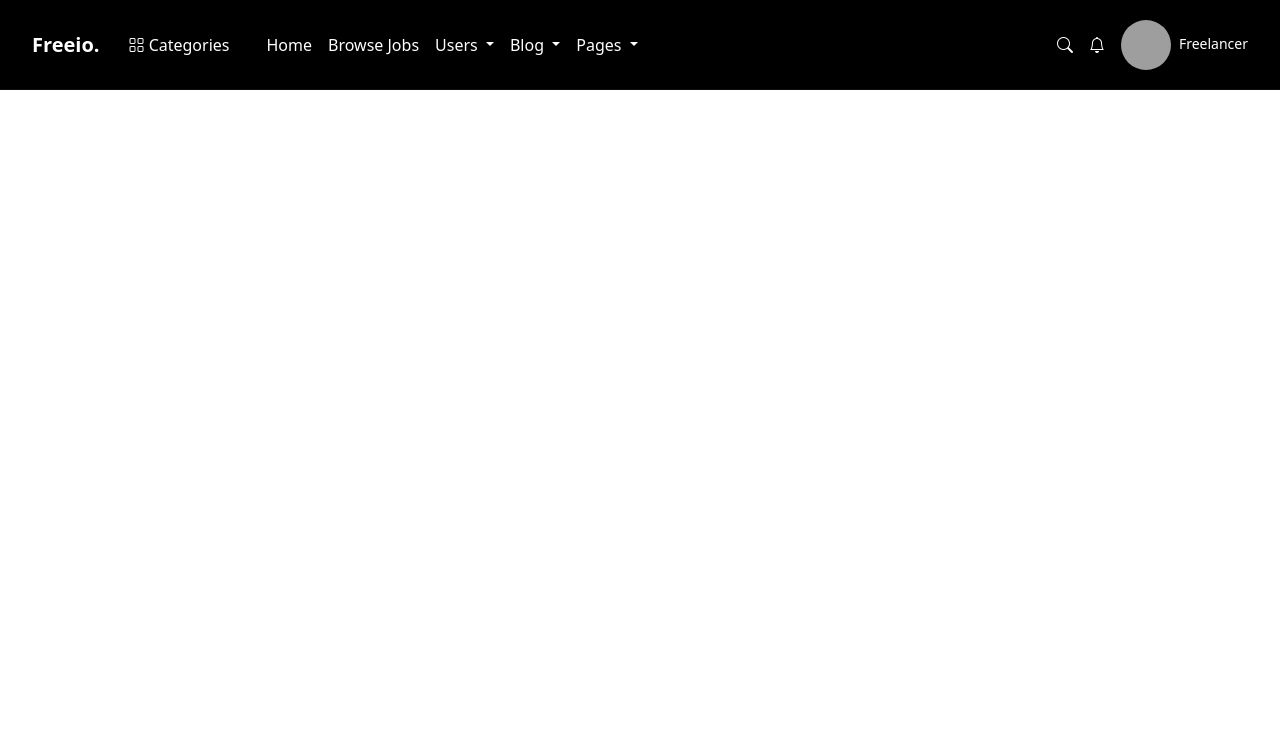
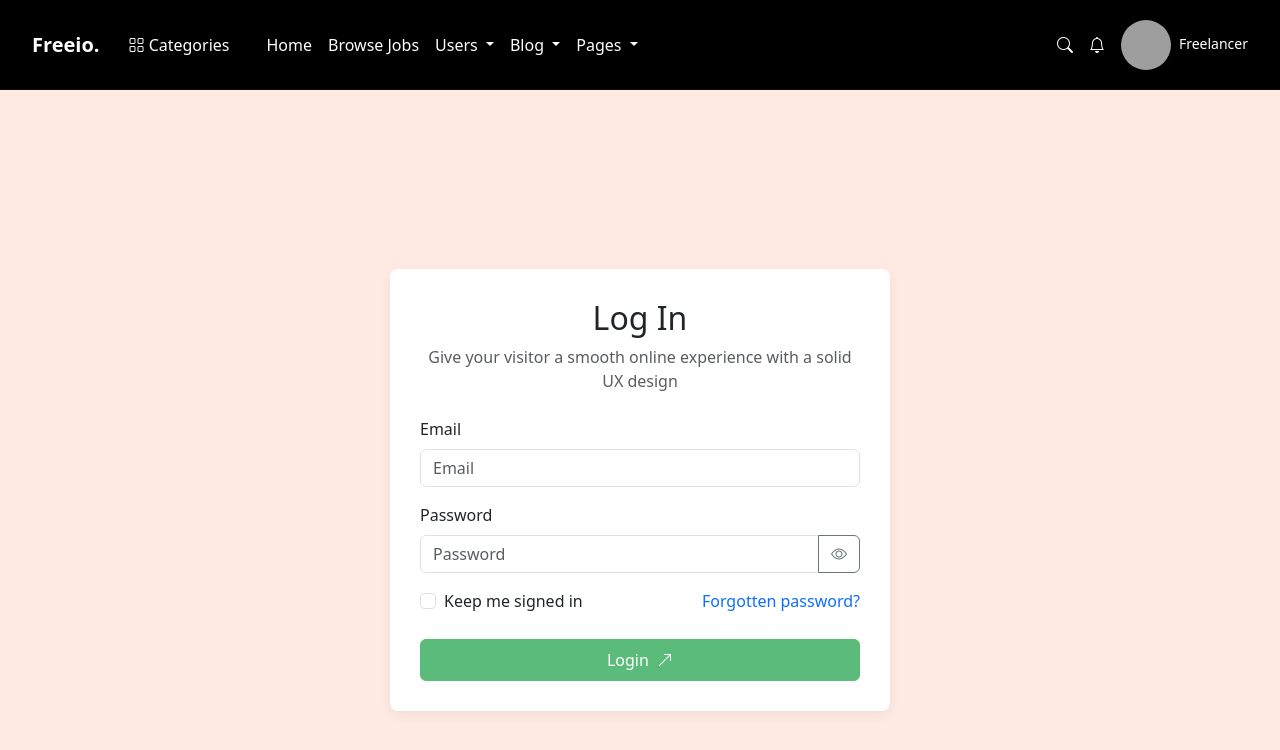
Before and after one commit to mashady/jobs_and_freelancing_platform_frontend, a Vue app: page /login in a window 1280 px wide. Shown: the top 750 px of the page. Built offline with nearby package versions, Linux system fonts and the light colour scheme; grey boxes are pictures that could not be loaded.

Commit message:
login page

```diff
--- /dev/null
+++ b/src/pages/Login.vue
@@ -0,0 +1,107 @@
+<template>
+    <div class="login-container">
+      <div class="login-card">
+        <h2 class="text-center mb-2">Log In</h2>
+        <p class="text-center text-muted mb-4">Give your visitor a smooth online experience with a solid UX design</p>
+        <div class="mb-3">
+          <label for="email" class="form-label">Email</label>
+          <input
+            type="email"
+            class="form-control"
+            id="email"
+            v-model="email"
+            placeholder="Email"
+          >
+        </div>
+
+        <div class="mb-3">
+          <label for="password" class="form-label">Password</label>
+          <div class="input-group">
+            <input
+              :type="showPassword ? 'text' : 'password'"
+              class="form-control"
+              id="password"
+              v-model="password"
+              placeholder="Password"
+            >
+            <button
+              class="btn btn-outline-secondary"
+              type="button"
+              @click="togglePassword"
+            >
+              <i :class="showPassword ? 'bi bi-eye-slash' : 'bi bi-eye'"></i>
+            </button>
+          </div>
+        </div>
+
+        <div class="d-flex justify-content-between mb-4">
+          <div class="form-check">
+            <input class="form-check-input" type="checkbox" id="keepSignedIn" v-model="keepSignedIn">
+            <label class="form-check-label" for="keepSignedIn">
+              Keep me signed in
+            </label>
+          </div>
+          <a href="#" class="text-decoration-none">Forgotten password?</a>
+        </div>
+
+        <button
+          type="button"
+          class="btn btn-success w-100 py-2"
+          @click="handleLogin"
+        >
+          Login <i class="bi bi-arrow-up-right ms-1"></i>
+        </button>
+      </div>
+    </div>
+  </template>
+
+  <script setup>
+  import { ref } from 'vue'
+
+  const email = ref('')
+  const password = ref('')
+  const keepSignedIn = ref(false)
+  const showPassword = ref(false)
+
+  const togglePassword = () => {
+    showPassword.value = !showPassword.value
+  }
+
+  const handleLogin = () => {
+    console.log('Login attempt with:', {
+      email: email.value,
+      password: password.value,
+      keepSignedIn: keepSignedIn.value
+    })
+  }
+  </script>
+
+  <style scoped>
+  .login-container {
+    min-height: 100vh;
+    background-color: #feeae3;
+    display: flex;
+    align-items: center;
+    justify-content: center;
+    padding: 20px;
+  }
+
+  .login-card {
+    background-color: #ffffff;
+    border-radius: 8px;
+    padding: 30px;
+    width: 100%;
+    max-width: 500px;
+    box-shadow: 0 4px 12px rgba(0, 0, 0, 0.05);
+  }
+
+  .btn-success {
+    background-color: var(--theme-color);
+    border-color: var(--theme-color);
+  }
+
+  .btn-success:hover {
+    background-color: var(--theme-color);
+    border-color: var(--theme-color);
+  }
+  </style>
--- a/src/pages/Register.vue
+++ b/src/pages/Register.vue
@@ -45,7 +45,7 @@
                   <label for="email" class="form-label">Email <span class="text-danger">*</span></label>
                   <input
                     type="email"
-                    class="form-control bg-light"
+                    class="form-control"
                     id="email"
                     v-model="email"
                     placeholder="Email"
@@ -58,7 +58,7 @@
                   <div class="input-group">
                     <input
                       :type="showPassword ? 'text' : 'password'"
-                      class="form-control bg-light"
+                      class="form-control"
                       id="password"
                       v-model="password"
                       placeholder="Password"
@@ -122,7 +122,6 @@
   <script setup>
   import { ref, computed } from 'vue'
 
-  // Form data
   const userType = ref('freelancer')
   const email = ref('')
   const password = ref('')
--- a/src/router/index.js
+++ b/src/router/index.js
@@ -6,6 +6,7 @@ import Home from '../pages/Home.vue'
 const routes = [
   { path: '/', name: 'Home', component: Home },
   { path: '/register', name: 'Register', component: () => import('@/pages/Register.vue') },
+  { path: '/login', name: 'Login', component: () => import('@/pages/Login.vue') },
   {
     path: '/admin',
     component: DashboardLayout,
```
